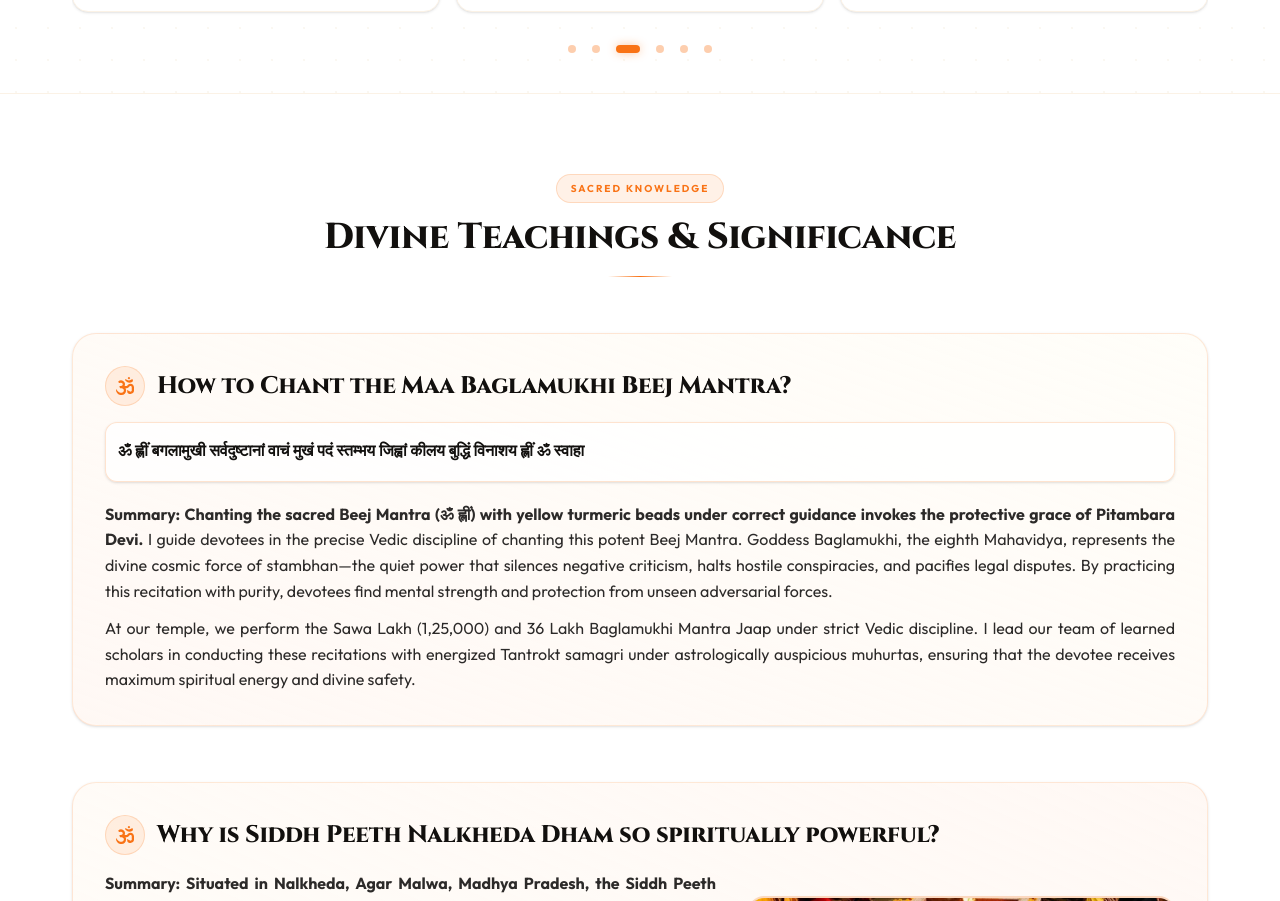
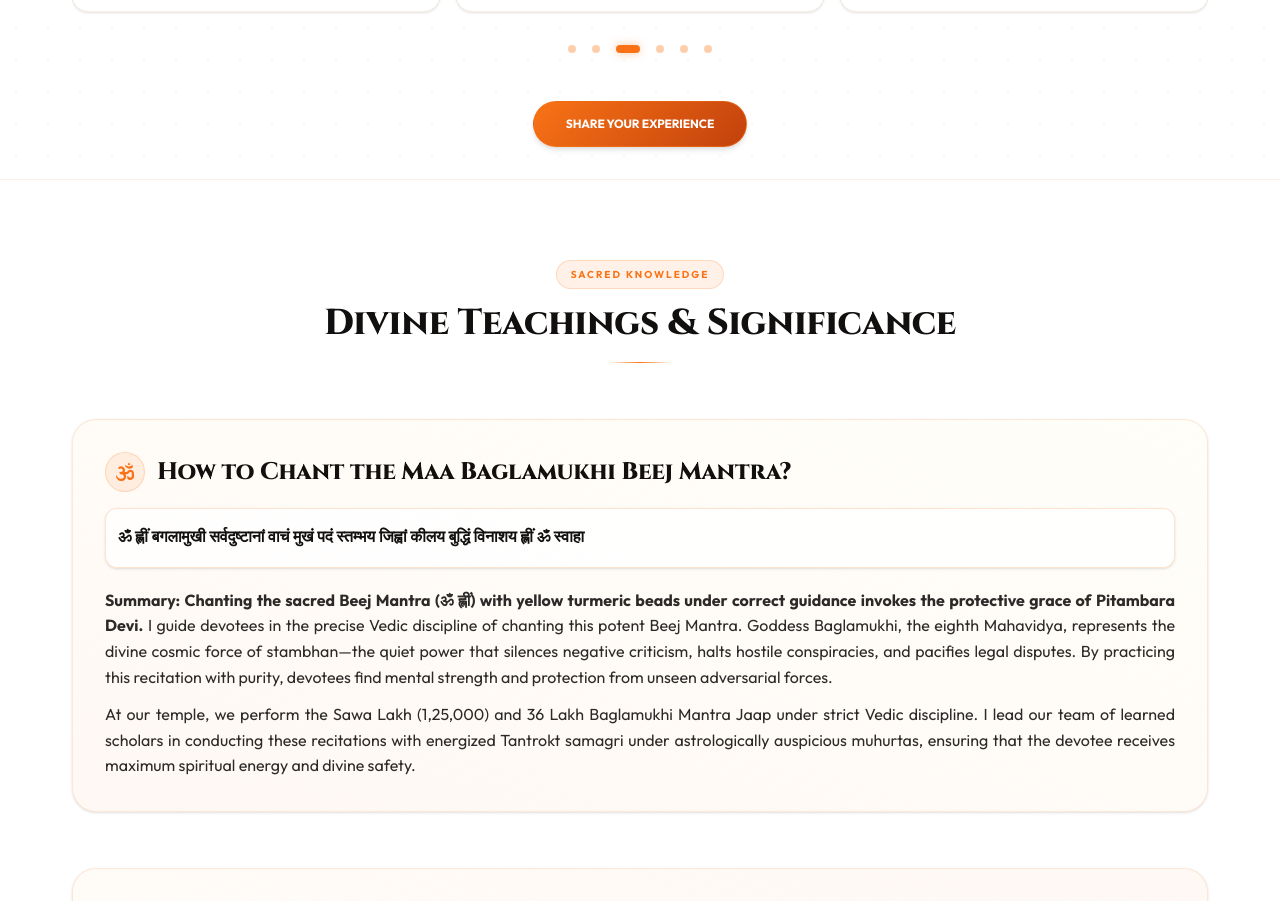
Before and after one commit to divyanshi1061/temple-app, a Next.js app: page / in a window 1280 px wide. Shown: the part 5135-6036 px from the top of the page. Built offline with nearby package versions, Linux system fonts and the light colour scheme; no server answers.

Commit message:
feat: implement ReviewModal component and integrate into TestimonialsSection for user submissions

```diff
--- a/src/components/ReviewModal.tsx
+++ b/src/components/ReviewModal.tsx
@@ -98,10 +98,12 @@ export default function ReviewModal({ isOpen, onClose }: ReviewModalProps) {
           onClose();
         }, 3000);
       } else {
+        const msg = data.message || "Failed to submit review.";
+        const isDuplicate = msg.toLowerCase().includes("already submitted");
         setErrorMessage(
           lang === "en"
-            ? data.message || "Failed to submit review."
-            : "आप पहले ही एक समीक्षा सबमिट कर चुके हैं।"
+            ? (isDuplicate ? "You have already submitted a review." : msg)
+            : (isDuplicate ? "आप पहले ही एक समीक्षा सबमिट कर चुके हैं।" : "समीक्षा सबमिट करने में विफल।")
         );
       }
     } catch (err) {
--- a/src/components/home/TestimonialsSection.tsx
+++ b/src/components/home/TestimonialsSection.tsx
@@ -227,6 +227,16 @@ export default function TestimonialsSection() {
 
           {/* Custom pagination layout */}
           <div className="swiper-custom-pagination flex justify-center gap-2 mt-4 z-20 relative" />
+
+          {/* Review Us CTA Option */}
+          <div className="flex justify-center mt-10 relative z-20">
+            <button
+              onClick={() => window.dispatchEvent(new Event('open-review-modal'))}
+              className="btn-sacred text-xs px-8 py-3.5 rounded-full font-bold uppercase tracking-wider shadow-md hover:shadow-lg transition-all"
+            >
+              {lang === 'en' ? 'Share Your Experience' : 'अपना अनुभव साझा करें'}
+            </button>
+          </div>
         </motion.div>
       </div>
     </section>
```
